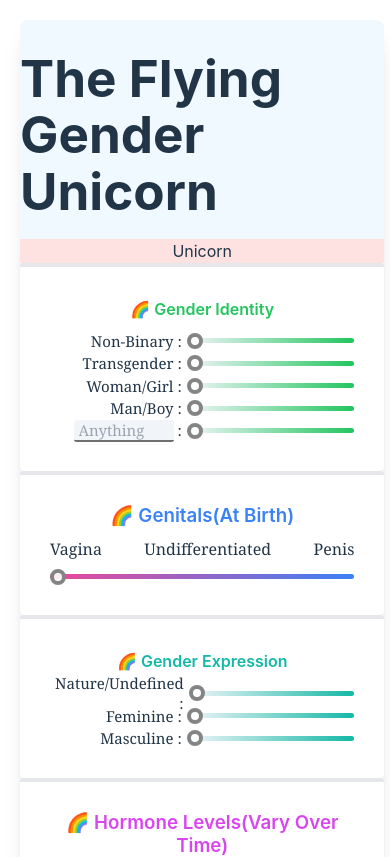
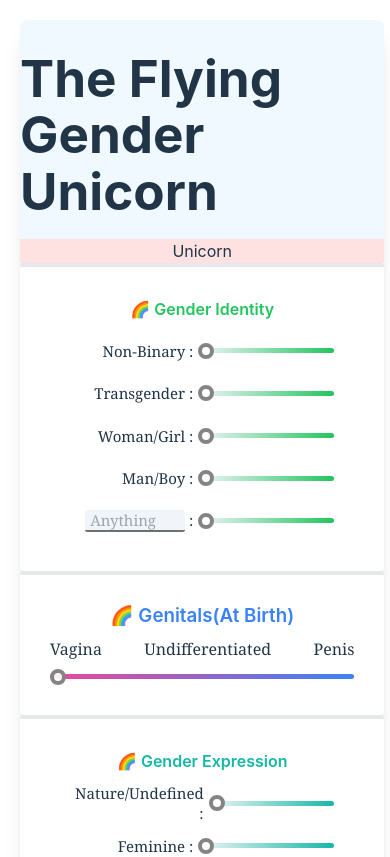
Before and after one commit to WuMianzhi/my-unique-gender, a Vue app: page / in a window 390 px wide. Shown: the top 857 px of the page. Built offline with nearby package versions, Linux system fonts and the light colour scheme.

Commit message:
better performce

```diff
--- a/src/components/ColorSlider.vue
+++ b/src/components/ColorSlider.vue
@@ -1,5 +1,5 @@
 <template>
-  <div class="flex items-center justify-between h-8 font-serif">
+  <div class="flex items-center justify-between h-8 p-8 sm:p-0 font-serif">
     <label class="p-2 text-2xl w-96 block text-right">
       <span v-if="title.toUpperCase() !== 'CUSTOMER'" >
         {{ title }}
```
